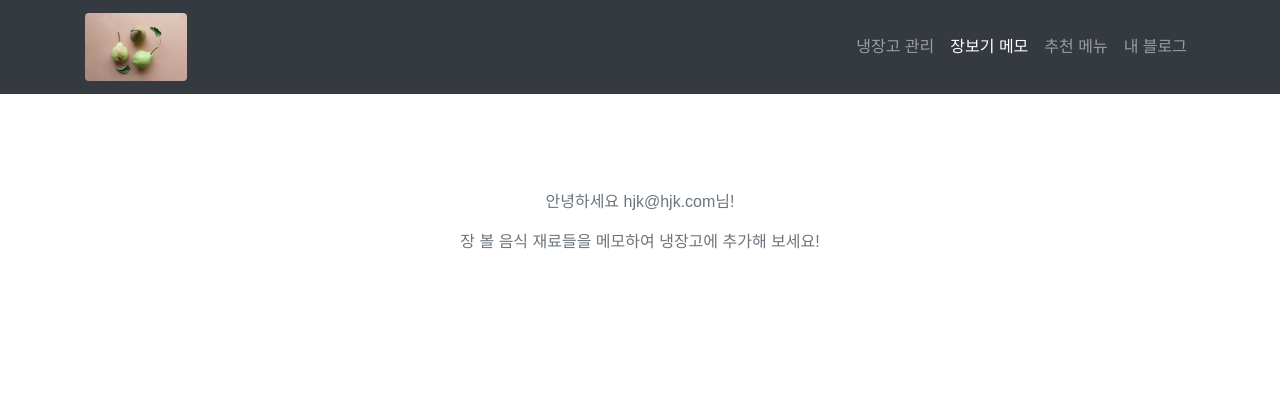
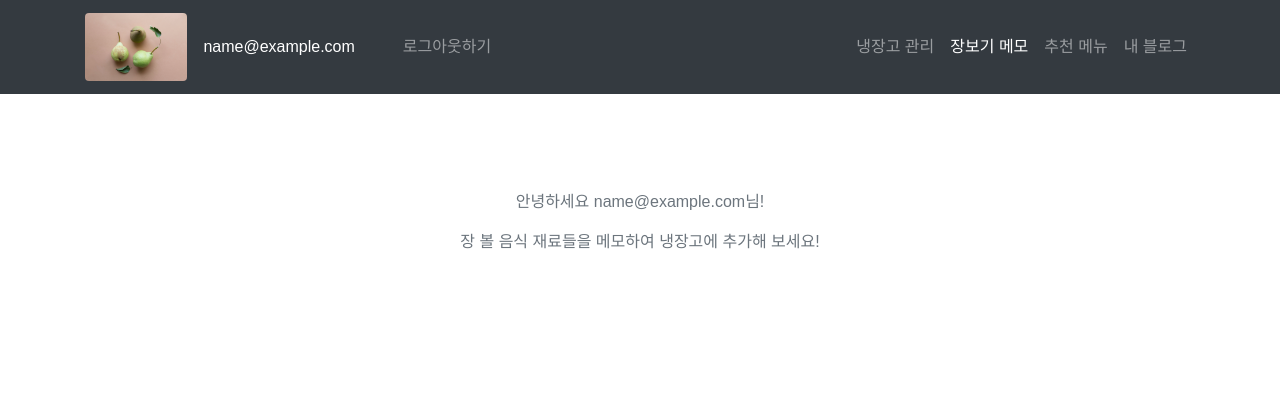
Before and after one commit to moorekwon/project-food-box, a Django app: page /main/memo/ in a window 1280 px wide. Shown: the top 420 px of the page. Run offline with Django 3.2, Linux system fonts and the light colour scheme; the visitor is signed in with stand-in values (Sample User, id 1); data that the repository does not hold is empty; parts of the project's set-up code (start-up, migrations or seed data) failed here and were passed over; some libraries are stand-ins or nearby versions; some web fonts are replaced.

Commit message:
200522 logout view

```diff
--- a/app/members/urls.py
+++ b/app/members/urls.py
@@ -6,4 +6,5 @@ app_name = 'members'
 urlpatterns = [
     path('signin/', views.signin, name='signin'),
     path('signup/', views.signup, name='signup'),
+    path('logout/', views.logoff, name='logoff'),
 ]
--- a/app/static/css/main.css
+++ b/app/static/css/main.css
@@ -4,6 +4,15 @@ body {
 
 .strong {
     color: #e83e8c;
+}
+
+.logout {
+    color: rgba(255, 255, 255, 0.5);
+}
+
+.logout:hover {
+    color: #fff;
+    text-decoration: none;
 }
 
 .w3-button {
--- a/app/templates/main/base.html
+++ b/app/templates/main/base.html
@@ -18,6 +18,7 @@
     {% block style %}
     {% endblock %}
 </head>
+
 <body>
 <!-- Navigation -->
 <nav class="navbar navbar-expand-lg navbar-dark bg-dark static-top">
@@ -26,6 +27,8 @@
             <img src="../../static/images/park-street-uI900SItAyY-unsplash.jpg" style="width: 8vw; border-radius: 4px;"
                  alt="">
         </a>
+        <span style="color: #fff;">{{ request.user }}</span>
+        <a href="{% url 'members:logoff' %}" class="mx-5 logout">로그아웃하기</a>
         <button class="navbar-toggler" type="button" data-toggle="collapse" data-target="#navbarResponsive"
                 aria-controls="navbarResponsive" aria-expanded="false" aria-label="Toggle navigation">
             <span class="navbar-toggler-icon"></span>
--- a/app/templates/main/memo/memo.html
+++ b/app/templates/main/memo/memo.html
@@ -29,7 +29,7 @@
         <div class="col-md-8 col-lg-7">
             <p class="font-weight-medium text-center text-xs text-white text-muted animate"
                data-toggle="animation" data-animation="fadeUp" data-animation-order="0" data-animation-trigger="load">
-                안녕하세요 hjk@hjk.com님!
+                안녕하세요 {{ request.user }}님!
             </p>
             <p class="font-weight-medium text-center text-xs text-white text-muted animate"
                data-toggle="animation" data-animation="fadeUp" data-animation-order="0" data-animation-trigger="load">
```
Also changed, not shown: app/members/views.py (+6 -1 lines).
